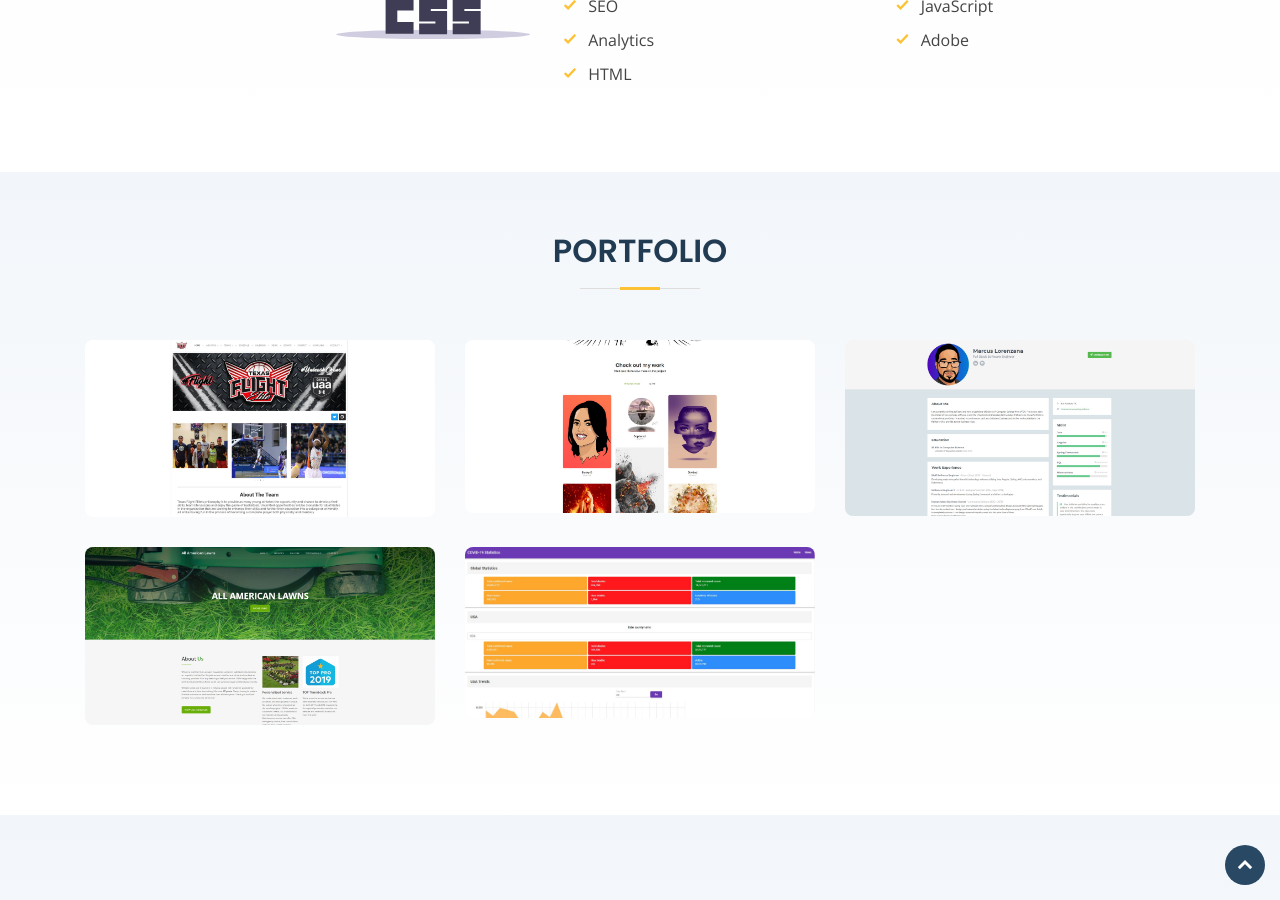
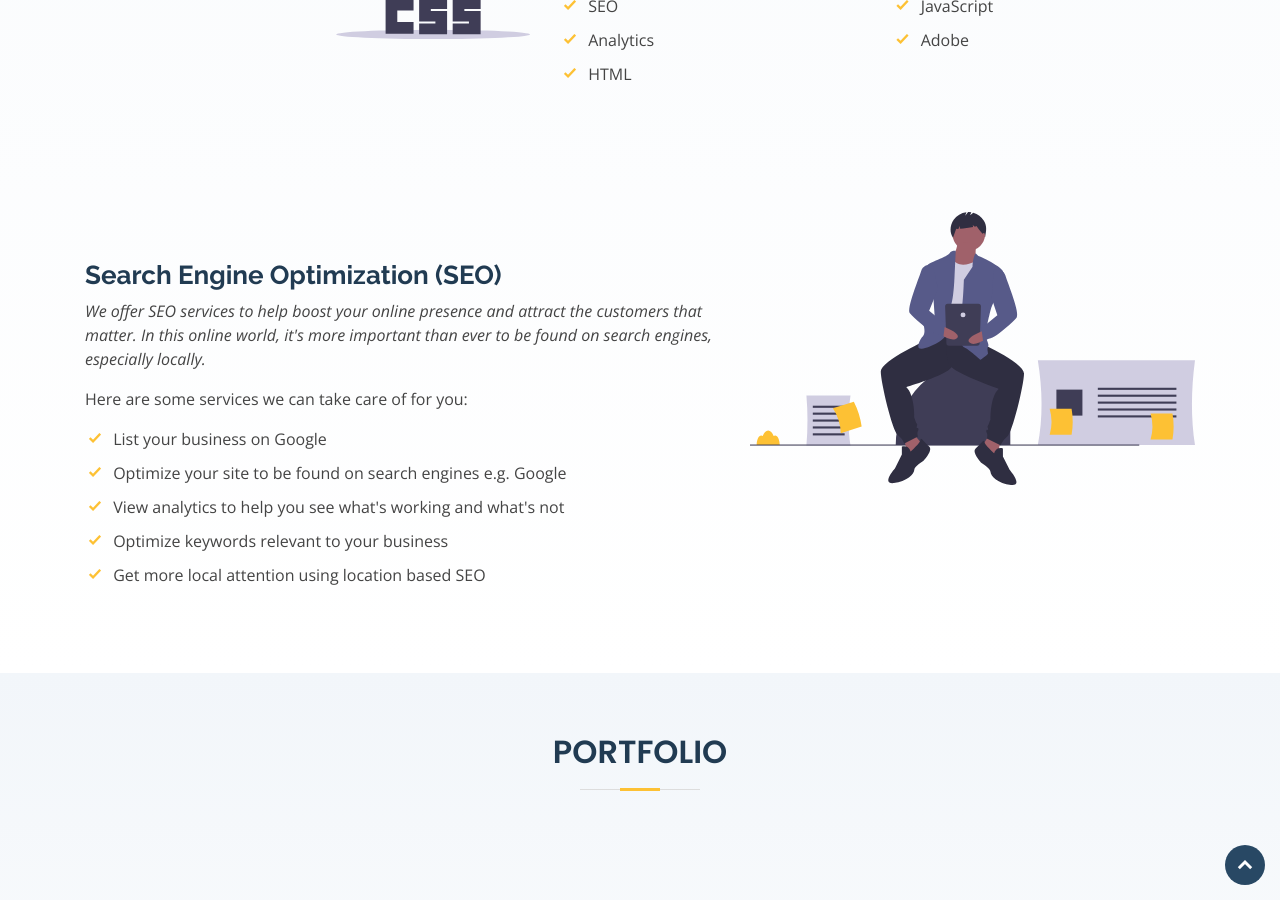
Before and after one commit to MeesterMarcus/lorenzana-designs-website, a Jekyll site: the page built from index.md, in a window 1280 px wide and 900 px high, scrolled down 3108 px. Built offline with Jekyll 4.4.1, drawn with Linux system fonts in a browser that asks for light colours.

Commit message:
optimizing seo / keywords

```diff
--- a/_includes/features.html
+++ b/_includes/features.html
@@ -45,7 +45,7 @@
             </div>
             <div class="col-md-7 pt-5" data-aos="fade-left">
                 <h3>We know our stuff</h3>
-                <p>We have a team of highly qualified individuals who have worked for major companies and are extremely skilled in what they do</p>
+                <p class="font-italic">We have a team of highly qualified individuals who have worked for major companies and are extremely skilled in what they do</p>
                 <div class="row">
                     <div class="col-md-6">
                         <ul>
@@ -66,24 +66,28 @@
             </div>
         </div>
 
-<!--        TODO: another feature -->
-<!--        <div class="row content">-->
-<!--            <div class="col-md-5 order-1 order-md-2" data-aos="fade-left">-->
-<!--                <img src="assets/img/features-4.svg" class="img-fluid" alt="">-->
-<!--            </div>-->
-<!--            <div class="col-md-7 pt-5 order-2 order-md-1" data-aos="fade-right">-->
-<!--                <h3>Quas et necessitatibus eaque impedit ipsum animi consequatur incidunt in</h3>-->
-<!--                <p class="font-italic">-->
-<!--                    Lorem ipsum dolor sit amet, consectetur adipiscing elit, sed do eiusmod tempor incididunt ut labore et dolore-->
-<!--                    magna aliqua.-->
-<!--                </p>-->
-<!--                <p>-->
-<!--                    Ullamco laboris nisi ut aliquip ex ea commodo consequat. Duis aute irure dolor in reprehenderit in voluptate-->
-<!--                    velit esse cillum dolore eu fugiat nulla pariatur. Excepteur sint occaecat cupidatat non proident, sunt in-->
-<!--                    culpa qui officia deserunt mollit anim id est laborum-->
-<!--                </p>-->
-<!--            </div>-->
-<!--        </div>-->
+        <div class="row content">
+            <div class="col-md-5 order-1 order-md-2" data-aos="fade-left">
+                <img src="assets/img/features-4.svg" class="img-fluid" alt="">
+            </div>
+            <div class="col-md-7 pt-5 order-2 order-md-1" data-aos="fade-right">
+                <h3>Search Engine Optimization (SEO)</h3>
+                <p class="font-italic">
+                    We offer SEO services to help boost your online presence and attract the customers that matter. In
+                    this online world, it's more important than ever to be found on search engines, especially locally.
+                </p>
+                <p>Here are some services we can take care of for you:</p>
+                <ul>
+                    <li><i class="icofont-check"></i> List your business on Google</li>
+                    <li><i class="icofont-check"></i> Optimize your site to be found on search engines e.g. Google</li>
+                    <li><i class="icofont-check"></i> View analytics to help you see what's working and what's not</li>
+                    <li><i class="icofont-check"></i> Optimize keywords relevant to your business</li>
+                    <li><i class="icofont-check"></i> Get more local attention using location based SEO</li>
+                </ul>
+            </div>
+
+        </div>
+    </div>
 
     </div>
 </section><!-- End Features Section -->
```
